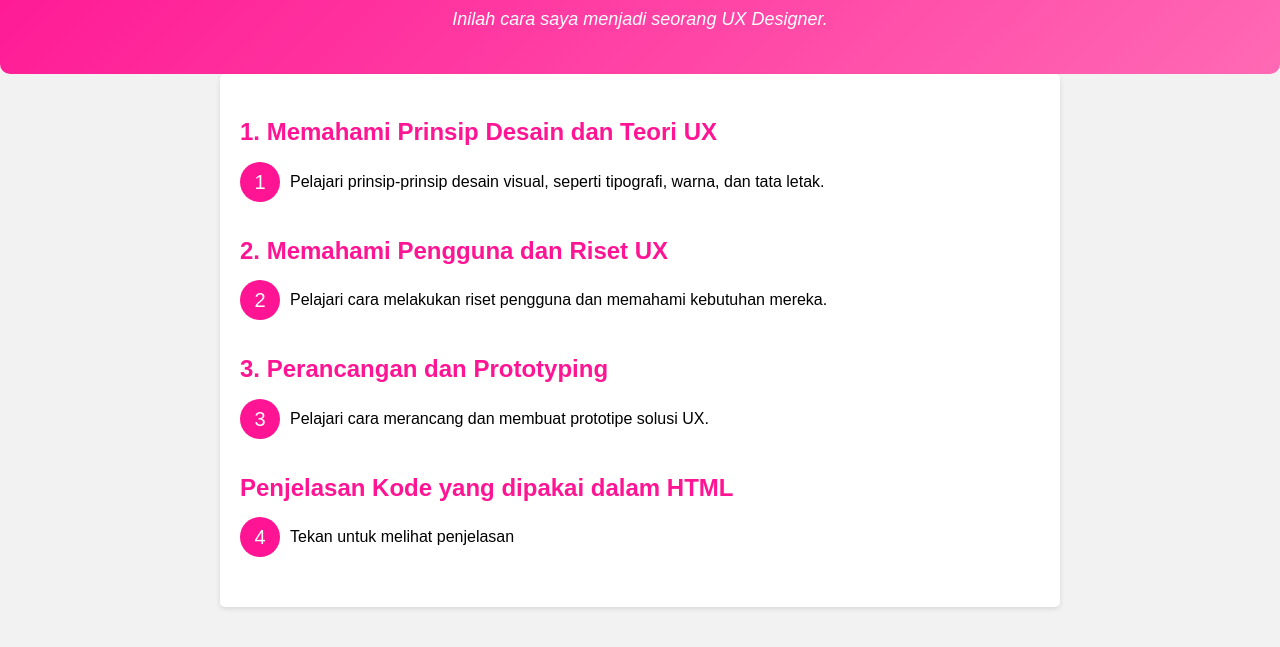
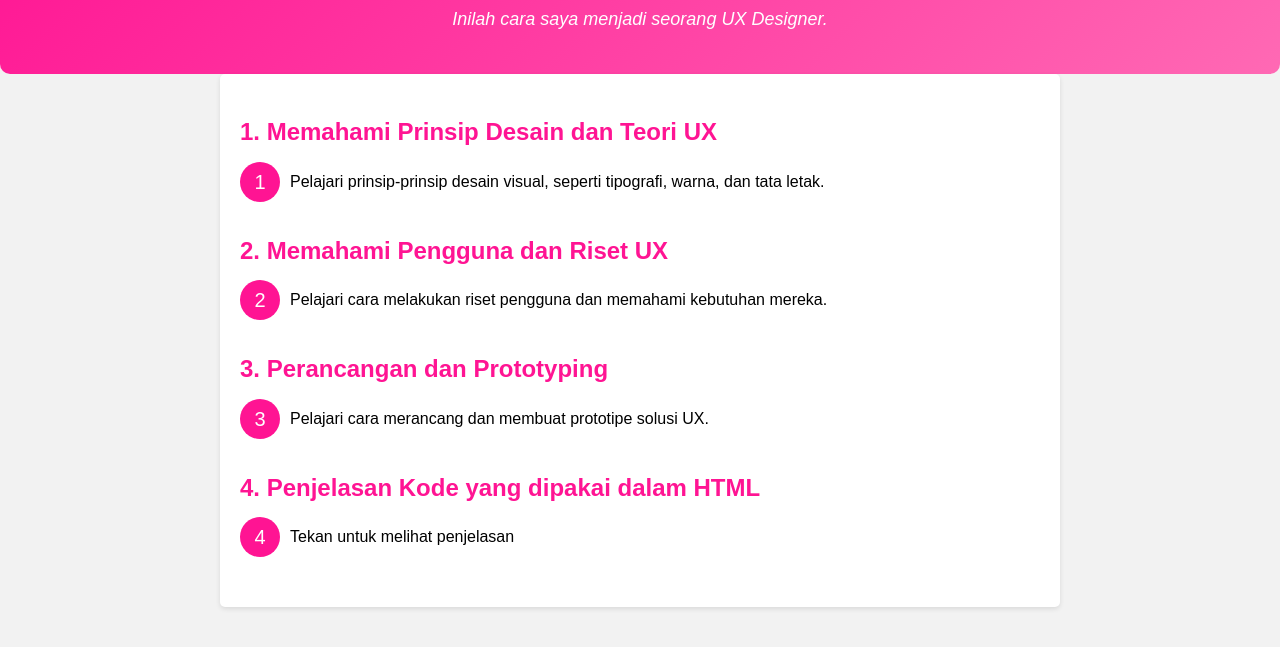
Before and after one commit to monalisaaf/monalisaaf.github.io, a plain HTML site: page index.html in a window 1280 px wide. Shown: the part 115-762 px from the top of the page. Drawn offline with Linux system fonts and the light colour scheme.

Commit message:
Update index.html

```diff
--- a/index.html
+++ b/index.html
@@ -147,7 +147,7 @@
 
  <!-- Langkah 4 -->
     <div class="section">
-        <h2 class="section-title">Penjelasan Kode yang dipakai dalam HTML </h2>
+        <h2 class="section-title">4. Penjelasan Kode yang dipakai dalam HTML </h2>
         <div class="step">
           <div class="step-number">4</div>
           <div class="step-text">Tekan untuk melihat penjelasan</div>
```
